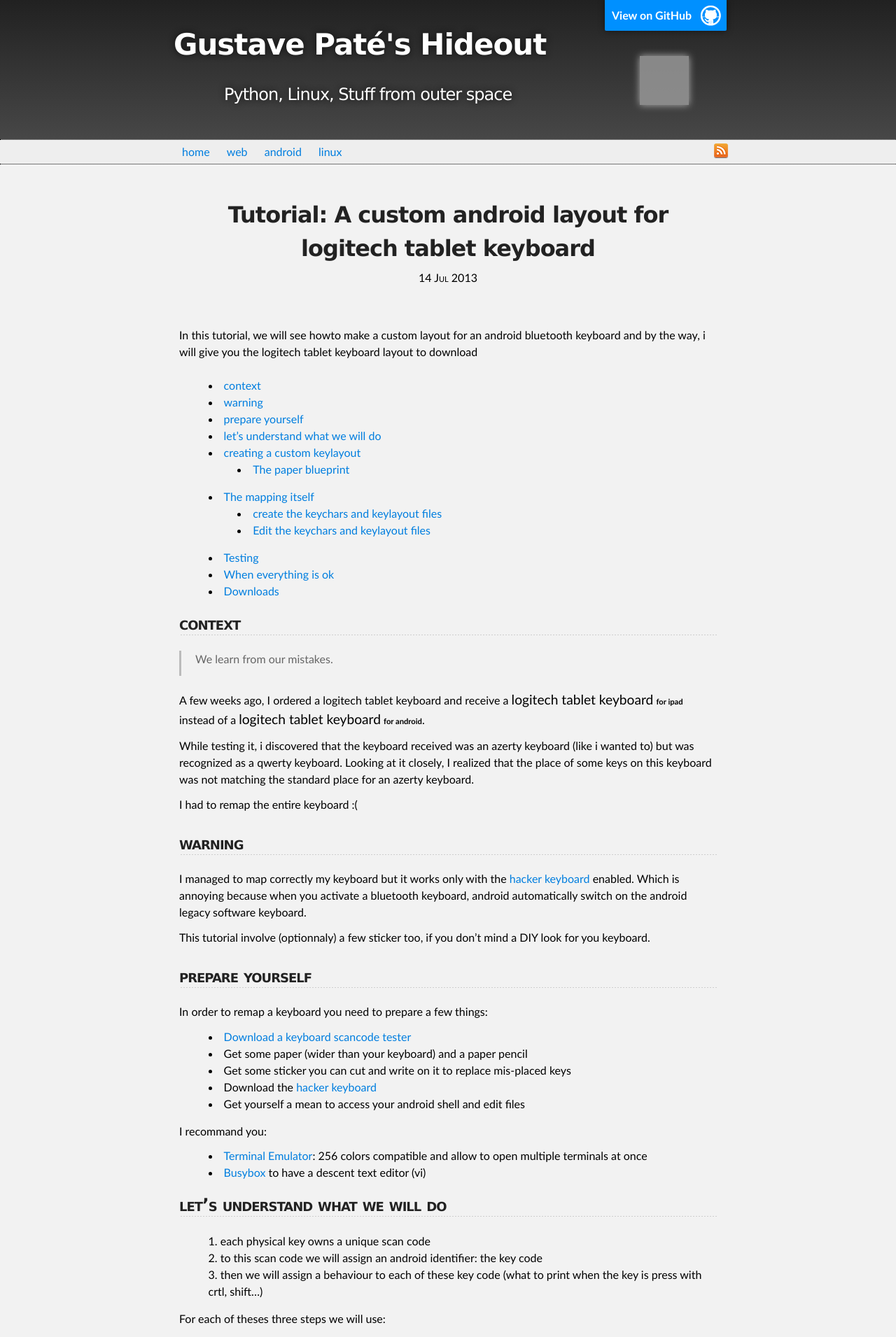
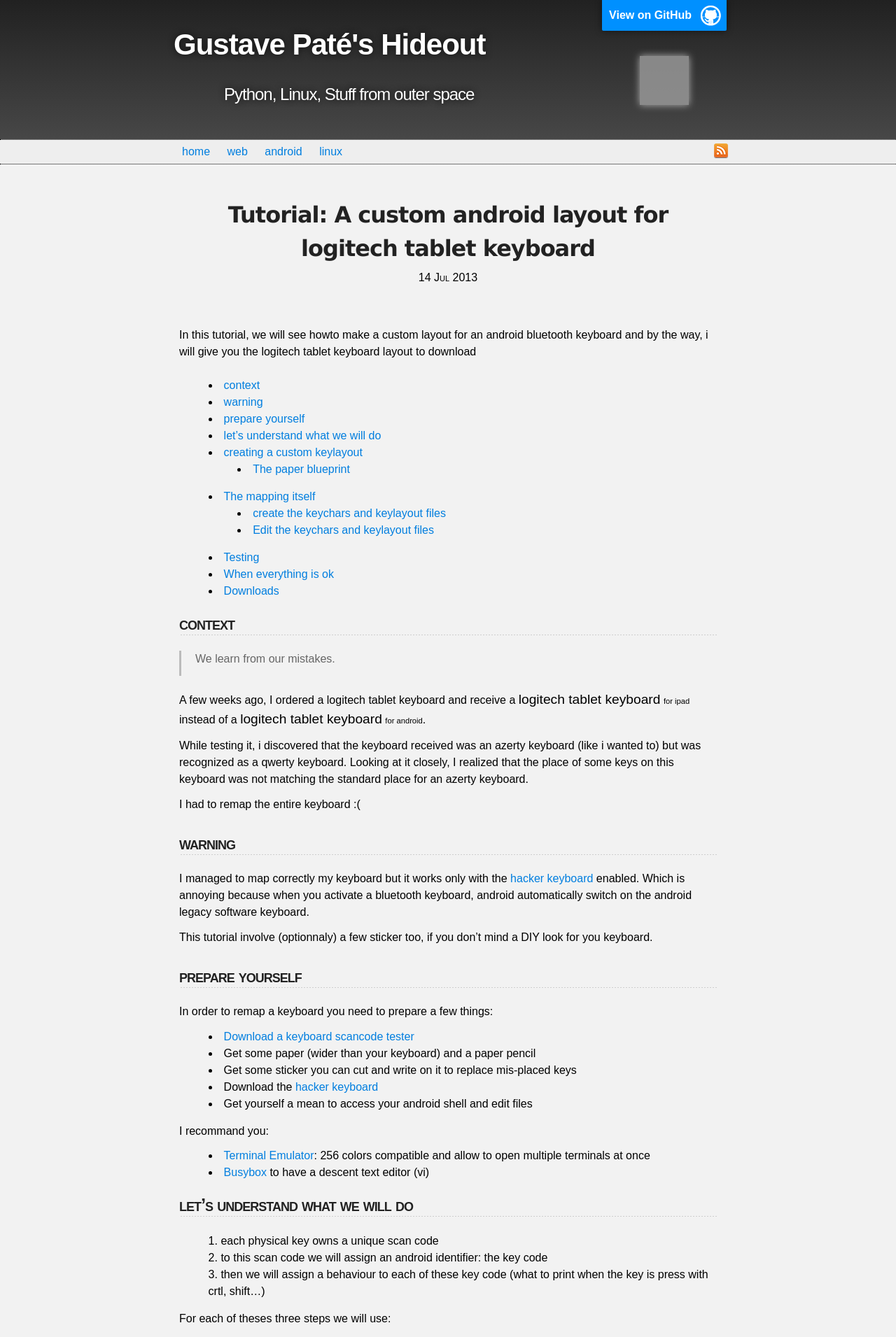
Before and after one commit to GustavePate/gustavepate.github.io, a Jekyll site: the page built from _posts/2013-07-14-android-keyboard-layout-logitech-tablet-keyboard.md, in a window 1280 px wide. Shown: the top 1911 px of the page at 70% size. Built offline with Jekyll 4.4.1, drawn with Linux system fonts in a browser that asks for light colours; some web fonts are replaced; comment, search, counter and statistics services are not loaded; grey boxes are pictures that could not be loaded.

Commit message:
webfonts

```diff
--- a/_includes/head.html
+++ b/_includes/head.html
@@ -32,6 +32,9 @@
 <link href="/ressources/favicon.ico" rel="icon" type="image/x-icon" />
 <!-- adam's webicons .css -->
 <link rel="stylesheet" href="/css/webicons.css">
+
+<!-- webfonts -->
+<link href='http://fonts.googleapis.com/css?family=Cagliostro' rel='stylesheet' type="text/css"/>
 
 <!-- twitter card -->
 
--- a/css/main.css
+++ b/css/main.css
@@ -27,6 +27,8 @@ time, mark, audio, video {
   border: 0;
   font: inherit;
   vertical-align: baseline;
+  font-family:  Arial, sans-serif;
+  font-weight: 400;
 }
 
 /* HTML5 display-role reset for older browsers */
@@ -64,7 +66,8 @@ h1, h2, h3, h4, h5, h6 {
   margin: 0.5em 0;
   font-weight: 700;
   color:#222222;
-  font-family: 'Lucida Grande', 'Calibri', Helvetica, Arial, sans-serif;
+  /*font-family: 'Lucida Grande', 'Calibri', Helvetica, Arial, sans-serif;*/
+  font-family: 'Cagliostro', Arial, sans-serif;
   letter-spacing: -1px;
 }
 
@@ -294,6 +297,7 @@ Full-Width Styles
 }
 
 #project_title {
+  font-family:  Arial, sans-serif;
   margin: 0;
   color: #fff;
   font-size: 42px;
@@ -302,6 +306,7 @@ Full-Width Styles
 }
 
 #project_tagline {
+  font-family:  Arial, sans-serif;
   color: #fff;
   font-size: 24px;
   font-weight: 300;
```
Also changed, not shown: _drafts/2013-07-16-todos.md (+6 -0 lines).
